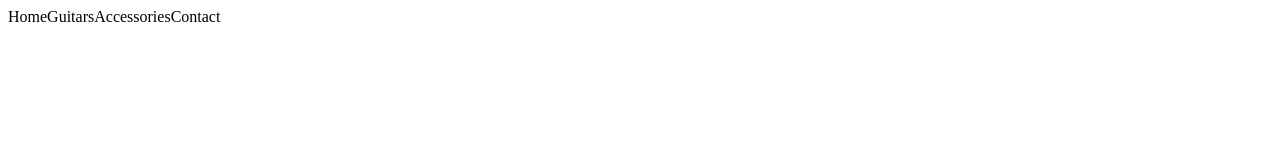
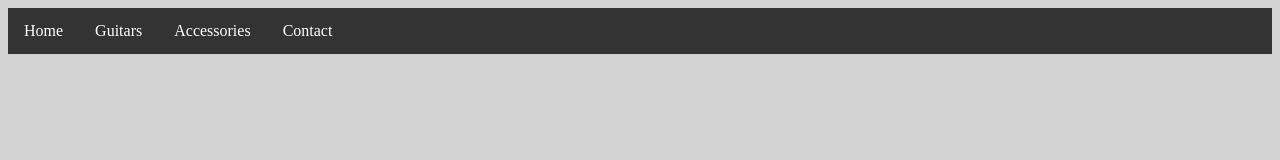
Before and after one commit to GimpyHand/OrderTracker, a plain HTML site: page index.html in a window 1280 px wide. Drawn offline with Linux system fonts and the light colour scheme.

Commit message:
Fix CSS root selector and make navbar items links

```diff
--- a/css/styles.css
+++ b/css/styles.css
@@ -1,4 +1,4 @@
-root {
+:root {
 	--imperial-blue: #03256cff;
 	--persian-blue: #2541b2ff;
 	--ocean-deep: #1768acff;
@@ -20,6 +20,7 @@ ul {
 	padding: 0;
 	background-color: var(--dark-grey);
 	display: flex;
+	display: flex;
 }
 ul li a {
 	display: block;
--- a/index.html
+++ b/index.html
@@ -13,10 +13,10 @@
 	</head>
 	<body>
 		<ul class="navbar">
-			<li class="navbar">Home</li>
-			<li class="navbar">Guitars</li>
-			<li class="navbar">Accessories</li>
-			<li class="navbar">Contact</li>
+			<li class="navbar"><a href="#">Home</a></li>
+			<li class="navbar"><a href="#">Guitars</a></li>
+			<li class="navbar"><a href="#">Accessories</a></li>
+			<li class="navbar"><a href="#">Contact</a></li>
 		</ul>
 
 		<script src="scripts/script.js"></script>
```
